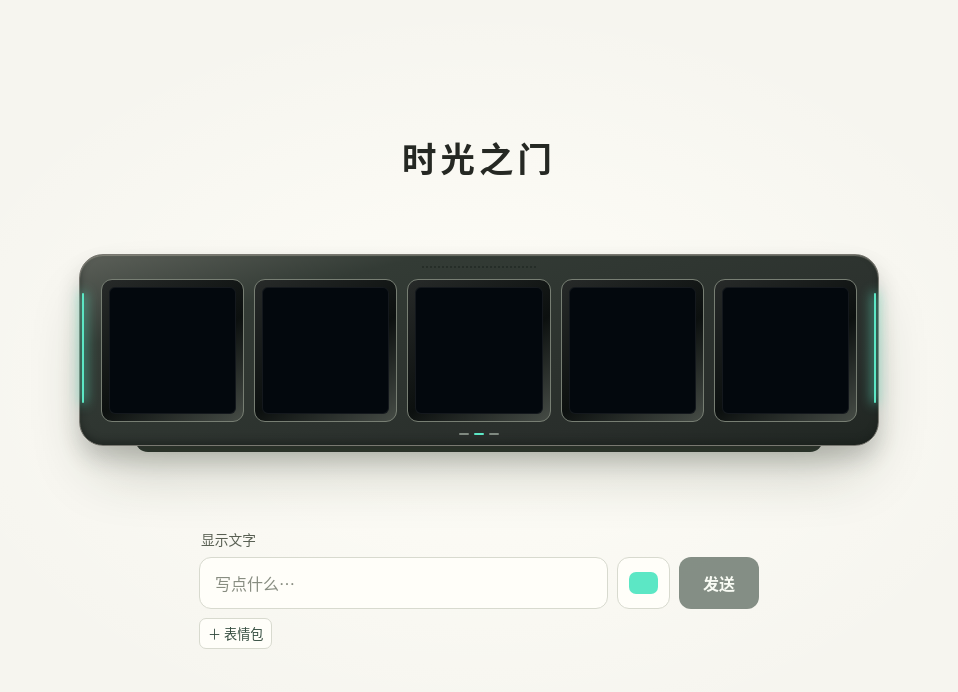
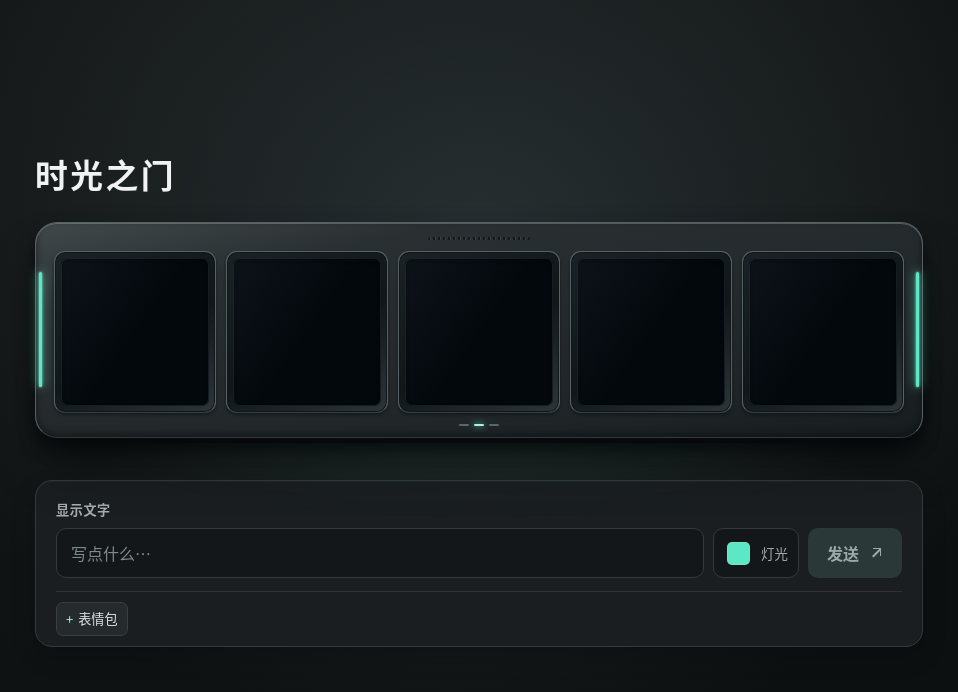
Before and after one commit to W-Mai/timegate-notice, a plain HTML site: page web/index.html in a window 1280 px wide. Shown: the whole page, without its empty margins (161-1119 px from the left). Drawn offline with Linux system fonts and the light colour scheme; no server answers.

Commit message:
Unify the Times Gate control interface

```diff
--- a/web/app.js
+++ b/web/app.js
@@ -114,7 +114,7 @@ input.addEventListener("input", () => {
   updateButton();
   previewDelay = setTimeout(preview, 110);
 });
-color.addEventListener("input", () => gate.style.setProperty("--light", color.value));
+color.addEventListener("input", () => document.documentElement.style.setProperty("--light", color.value));
 chooseSticker.addEventListener("click", () => stickerFile.click());
 stickerFile.addEventListener("change", async () => {
   const file = stickerFile.files[0];
@@ -156,6 +156,7 @@ removeSticker.addEventListener("click", () => {
 });
 
 function applyStatus(snapshot) {
+  form.dataset.phase = snapshot.phase;
   active = busyPhases.has(snapshot.phase);
   noticeId = snapshot.id;
   canRestore = active && !snapshot.readRequested && !["restoring", "restore-retry"].includes(snapshot.phase);
--- a/web/index.html
+++ b/web/index.html
@@ -9,7 +9,7 @@
 </head>
 <body>
   <main>
-    <header><h1>时光之门</h1></header>
+    <header class="page-heading"><h1>时光之门</h1></header>
     <figure class="gate" aria-label="时光之门五屏预览">
       <div class="housing">
         <div class="vents" aria-hidden="true"></div>
@@ -24,19 +24,20 @@
       </div>
       <div class="foot" aria-hidden="true"></div>
     </figure>
-    <form>
+    <form class="composer">
       <label for="message">显示文字</label>
       <div class="controls">
         <input id="message" type="text" placeholder="写点什么…" maxlength="48" autocomplete="off">
         <label class="paint" title="氛围灯颜色">
-          <span class="sr-only">氛围灯颜色</span>
-          <input id="color" type="color" value="#5ce7c5">
+          <input id="color" type="color" value="#5ce7c5" aria-label="氛围灯颜色">
+          <span aria-hidden="true">灯光</span>
         </label>
-        <button type="submit">发送</button>
+        <button type="submit" disabled>发送 <span class="send-arrow" aria-hidden="true"></span></button>
       </div>
+      <div class="toolbar">
         <div class="attachments">
           <input id="sticker-file" type="file" accept="image/gif,image/png,image/jpeg,image/webp,.gif,.png,.jpg,.jpeg,.webp" hidden>
-        <button type="button" id="choose-sticker">＋ 表情包</button>
+          <button type="button" id="choose-sticker"><span aria-hidden="true">+</span> 表情包</button>
           <span id="sticker-name"></span>
           <button type="button" id="remove-sticker" aria-label="移除表情包" title="移除表情包" hidden>×</button>
         </div>
@@ -44,6 +45,7 @@
           <p class="status" aria-live="polite"></p>
           <button type="button" id="mark-read" hidden>标为已读</button>
         </div>
+      </div>
     </form>
   </main>
 </body>
--- a/web/style.css
+++ b/web/style.css
@@ -1,106 +1,314 @@
 :root {
-  color-scheme: light;
+  color-scheme: dark;
   font-family: "PingFang SC", "Noto Sans CJK SC", system-ui, sans-serif;
-  color: #252823;
-  background: #f6f5ef;
+  line-height: 1.5;
+  color: #f0f3f1;
+  background: #0e1112;
   --light: #5ce7c5;
+  --accent: color-mix(in srgb, var(--light) 48%, #eefaf6);
+  --focus: color-mix(in srgb, var(--light) 50%, #a7c8c1);
+  --surface: #1a1e20;
+  --field: #131719;
+  --line: #343a3c;
+  --muted: #a5aeac;
+  --radius: 10px;
   --preview: none;
 }
 
 * { box-sizing: border-box; }
+[hidden] { display: none !important; }
 
 body {
   margin: 0;
   min-height: 100svh;
   display: grid;
   align-items: center;
-  background: radial-gradient(ellipse at 50% 47%, #fffef8 0%, transparent 62%);
+  background:
+    radial-gradient(ellipse at 50% 30%, #272f30 0%, transparent 65%),
+    linear-gradient(155deg, #151819, #0d1011 76%);
 }
 
-main { width: min(900px, calc(100% - 36px)); margin: auto; padding: 56px 0 35px; }
-header { text-align: center; }
-h1 { margin: 0; font-size: clamp(1.3rem, 3.5vw, 2.15rem); font-weight: 650; letter-spacing: .12em; }
+main {
+  width: min(888px, calc(100% - 48px));
+  margin: auto;
+  padding: 56px 0;
+}
 
-.gate {
-  position: relative;
-  isolation: isolate;
-  margin: clamp(32px, 7vw, 72px) auto clamp(42px, 8vw, 83px);
-  width: 94%;
-  max-width: 800px;
+.page-heading { margin: 0 0 clamp(16px, 3vw, 28px); }
+h1 {
+  margin: 0;
+  font-size: clamp(1.55rem, 3.5vw, 2.05rem);
+  font-weight: 620;
+  letter-spacing: .075em;
+  line-height: 1.25;
 }
+
+.gate { position: relative; isolation: isolate; margin: 0; padding-bottom: 8px; }
+.gate::before {
+  content: "";
+  position: absolute;
+  z-index: -1;
+  inset: 22% -3% -21%;
+  border-radius: 50%;
+  background: radial-gradient(ellipse, color-mix(in srgb, var(--light) 17%, transparent), transparent 69%);
+  filter: blur(24px);
+  pointer-events: none;
+}
+
 .housing {
   position: relative;
-  padding: clamp(5px, 1.1vw, 11px) clamp(8px, 2vw, 21px) 0;
-  border: 1px solid #797871;
-  border-radius: clamp(12px, 2.2vw, 24px);
-  background: linear-gradient(165deg, #5c6059 0%, #333b35 23%, #292e2b 77%, #202622 100%);
-  box-shadow: inset 0 1px 1px #e3dfcd55, inset 0 -4px 6px #181e1a90,
-              0 13px 21px #24292330, 0 34px 65px -20px #212a1450;
+  padding: clamp(8px, 1.65vw, 14px) clamp(7px, 1.9vw, 18px) 0;
+  border: 1px solid #596063;
+  border-bottom-color: #34393c;
+  border-radius: clamp(11px, 2.4vw, 22px);
+  background: linear-gradient(168deg, #42494b 0%, #2a3032 22%, #202628 74%, #171c1e 100%);
+  box-shadow: inset 0 1px 0 #d5e5e843, inset 0 -3px 6px #0a0e10a0,
+              0 10px 16px #02040588, 0 31px 52px -15px #000a;
 }
+
 .housing::before, .housing::after {
   content: "";
   position: absolute;
-  top: 20%;
-  bottom: 22%;
-  width: 2px;
+  z-index: 1;
+  top: 23%;
+  bottom: 23%;
+  width: clamp(2px, .36vw, 3px);
   border-radius: 999px;
   background: var(--light);
-  box-shadow: 0 0 12px 1px var(--light);
+  box-shadow: 0 0 11px var(--light), 0 0 3px color-mix(in srgb, var(--light) 75%, white);
 }
-.housing::before { left: 2px; }
-.housing::after { right: 2px; }
-.vents { width: 15%; height: 2px; margin: 0 auto clamp(5px, 1vw, 11px); opacity: .5;
-         background: repeating-linear-gradient(90deg, #18201b 0 2px, transparent 2px 4px); }
-.screens { display: grid; grid-template-columns: repeat(5, minmax(0, 1fr)); gap: clamp(3px, 1vw, 10px); }
-.bezel { padding: clamp(2px, .65vw, 7px); border: 1px solid #777e73; border-radius: clamp(4px, 1vw, 11px);
-         background: linear-gradient(145deg, #272a29, #0c100f 56%, #464c46); }
-.lcd { position: relative; aspect-ratio: 1; border-radius: clamp(1px, .55vw, 6px); background-color: #03080d;
-       background-image: var(--preview); background-size: 500% 100%; background-repeat: no-repeat;
-       box-shadow: inset 0 0 0 1px #fff1; }
+.housing::before { left: 3px; }
+.housing::after { right: 3px; }
+
+.vents {
+  width: 12%;
+  height: 3px;
+  margin: 0 auto clamp(6px, 1vw, 11px);
+  border-radius: 2px;
+  background: repeating-linear-gradient(90deg, #11191c 0 2px, #ffffff13 2px 3px, transparent 3px 5px);
+}
+.screens {
+  display: grid;
+  grid-template-columns: repeat(5, minmax(0, 1fr));
+  gap: clamp(3px, 1vw, 10px);
+}
+.bezel {
+  min-width: 0;
+  padding: clamp(2px, .63vw, 6px);
+  border: 1px solid #586266;
+  border-bottom-color: #353e41;
+  border-radius: clamp(5px, 1.25vw, 11px);
+  background: linear-gradient(150deg, #1a2225 0%, #111719 55%, #2c3539 100%);
+  box-shadow: inset 0 0 0 1px #101719, 0 2px 3px #0c1115a0;
+}
+.lcd {
+  position: relative;
+  aspect-ratio: 1;
+  overflow: hidden;
+  border-radius: clamp(2px, .65vw, 7px);
+  background-color: #03080d;
+  background-image: var(--preview);
+  background-size: 500% 100%;
+  background-repeat: no-repeat;
+}
+.lcd::after {
+  content: "";
+  position: absolute;
+  inset: 0;
+  z-index: 1;
+  border-radius: inherit;
+  box-shadow: inset 0 0 0 1px #bccbd11b, inset 0 2px 5px #02040442;
+  background: linear-gradient(125deg, #bfdfe90d, transparent 52%);
+  pointer-events: none;
+}
 .lcd-1 { background-position: 0% 0; }
 .lcd-2 { background-position: 25% 0; }
 .lcd-3 { background-position: 50% 0; }
 .lcd-4 { background-position: 75% 0; }
 .lcd-5 { background-position: 100% 0; container-type: inline-size; }
-.base { display: flex; justify-content: center; align-items: center; gap: 5px; height: clamp(13px, 2.35vw, 23px); }
-.base i { width: 10px; height: 2px; background: #7f8980; border-radius: 2px; }
-.base i:nth-child(2) { background: var(--light); }
-.foot { position: absolute; z-index: -1; left: 7%; right: 7%; height: 13px; bottom: -6px;
-        border-radius: 0 0 18px 18px; background: #2f3731;
-        box-shadow: 0 14px 44px -7px color-mix(in srgb, var(--light) 70%, transparent); }
 .lcd img { display: block; width: 100%; height: 100%; border-radius: inherit; }
 .lcd-5 img { position: absolute; top: 0; left: 8.59375%; width: 82.8125%; height: 82.8125%; }
-#sent-time { position: absolute; z-index: 1; right: 3.9%; bottom: 3.9%; font: 700 clamp(6px, 1.5vw, 18px)/1 sans-serif;
-             font-size: 14cqw; color: #f4fcff; font-variant-numeric: tabular-nums; }
+#sent-time {
+  position: absolute;
+  z-index: 2;
+  right: 3.9%;
+  bottom: 3.9%;
+  font: 700 clamp(6px, 1.5vw, 18px)/1 sans-serif;
+  font-size: 14cqw;
+  font-variant-numeric: tabular-nums;
+  color: #f4fcff;
+}
+.base {
+  display: flex;
+  justify-content: center;
+  align-items: center;
+  gap: 5px;
+  height: clamp(13px, 2.4vw, 24px);
+}
+.base i { width: clamp(5px, 1vw, 10px); height: 2px; background: #596769; border-radius: 2px; }
+.base i:nth-child(2) { background: var(--accent); box-shadow: 0 0 6px var(--light); }
+.foot {
+  position: absolute;
+  z-index: -1;
+  right: 9%;
+  bottom: 3px;
+  left: 9%;
+  height: 13px;
+  border-radius: 0 0 14px 14px;
+  background: linear-gradient(#262d30, #141a1d);
+}
 .gate.is-playing .lcd:not(.has-sticker) { animation: flash 1s step-end infinite; }
 .gate.is-playing .housing::before, .gate.is-playing .housing::after { animation: breathe 2s ease-in-out infinite; }
 @keyframes flash { 75% { background-image: none; } }
 @keyframes breathe { 50% { opacity: .15; } }
-@media (prefers-reduced-motion: reduce) { *, *::before, *::after { animation: none !important; } }
 
-form { width: min(560px, 100%); margin: auto; }
-form > label { display: block; font-size: .86rem; margin: 0 0 8px 2px; color: #585f52; }
-.controls { display: flex; align-items: stretch; gap: 9px; }
+.composer {
+  margin-top: clamp(22px, 4vw, 34px);
+  padding: 19px 20px 0;
+  border: 1px solid var(--line);
+  border-radius: 17px;
+  background: var(--surface);
+  box-shadow: 0 10px 24px #0003, inset 0 1px 0 #ffffff08;
+}
+.composer > label {
+  display: block;
+  margin-bottom: 9px;
+  color: var(--muted);
+  font-size: .82rem;
+  font-weight: 550;
+  letter-spacing: .045em;
+}
+.controls { display: grid; grid-template-columns: minmax(0, 1fr) auto auto; gap: 9px; }
 input, button { font: inherit; }
-input[type="text"] {
-  width: 100%; min-width: 0; min-height: 52px; padding: 12px 15px;
-  border: 1px solid #d8dacf; border-radius: 12px; background: #fffef9; color: inherit;
+button { cursor: pointer; }
+button:disabled { cursor: default; }
+
+input[type="text"], .paint {
+  min-height: 50px;
+  border: 1px solid var(--line);
+  border-radius: var(--radius);
+  background: var(--field);
+  color: inherit;
 }
-input::placeholder { color: #888d81; }
-.paint { display: grid; place-items: center; flex: 0 0 53px; border: 1px solid #d8dacf; background: #fffef9; border-radius: 12px; }
-input[type="color"] { width: 43px; height: 40px; border: 0; background: none; padding: 5px; cursor: pointer; }
-input[type="color"]::-webkit-color-swatch { border: 0; border-radius: 7px; }
-input[type="color"]::-moz-color-swatch { border: 0; border-radius: 7px; }
-.controls button { flex: 0 0 auto; min-width: 80px; padding: 0 18px; border: 0; border-radius: 12px;
-                   color: #f9fff7; background: #26392d; font-weight: 650; cursor: pointer; }
-.attachments { display: flex; align-items: center; gap: 9px; padding-top: 9px; font-size: .82rem; color: #5a6355; }
-.attachments button, #mark-read { padding: 5px 8px; border: 1px solid #d8dacf; border-radius: 7px;
-                                  background: #fffef9; color: #344c3f; white-space: nowrap; cursor: pointer; }
-.attachments span { overflow: hidden; text-overflow: ellipsis; white-space: nowrap; }
-button:disabled { opacity: .55; cursor: default; }
-:focus-visible { outline: 3px solid #2c806b; outline-offset: 3px; }
-.feedback { min-height: 28px; margin: 12px 2px 0; display: flex; align-items: center; justify-content: space-between; gap: 10px; }
-.status { margin: 0; font-size: .83rem; color: #5a6355; }
-#mark-read { font-size: .82rem; }
-.status[data-error="true"] { color: #a33a28; }
-.sr-only { position: absolute; width: 1px; height: 1px; padding: 0; overflow: hidden; clip: rect(0, 0, 0, 0); white-space: nowrap; }
+input[type="text"] { width: 100%; min-width: 0; padding: 10px 14px; font-size: 1rem; }
+input::placeholder { color: #7f8b89; }
+.paint {
+  display: flex;
+  align-items: center;
+  gap: 8px;
+  padding: 0 10px;
+  color: var(--muted);
+  font-size: .84rem;
+  white-space: nowrap;
+  cursor: pointer;
+}
+.paint:hover, .paint:focus-within { border-color: #657371; }
+input[type="color"] {
+  appearance: none;
+  width: 29px;
+  height: 29px;
+  padding: 3px;
+  border: 0;
+  background: none;
+  cursor: pointer;
+}
+input[type="color"]::-webkit-color-swatch-wrapper { padding: 0; }
+input[type="color"]::-webkit-color-swatch { border: 1px solid #b9e4db42; border-radius: 5px; }
+input[type="color"]::-moz-color-swatch { border: 1px solid #b9e4db42; border-radius: 5px; }
+.controls button {
+  display: flex;
+  justify-content: center;
+  align-items: center;
+  gap: 10px;
+  min-width: 94px;
+  padding: 0 14px;
+  border: 1px solid transparent;
+  border-radius: var(--radius);
+  background: var(--accent);
+  color: #071815;
+  font-weight: 700;
+  line-height: 1.2;
+  white-space: nowrap;
+}
+.controls button:hover:not(:disabled) { background: color-mix(in srgb, var(--accent) 80%, white); }
+.controls button:disabled { background: #2a3837; color: #9aaba7; }
+.send-arrow {
+  position: relative;
+  width: 14px;
+  height: 14px;
+}
+.send-arrow::before {
+  content: "";
+  position: absolute;
+  top: 2px;
+  right: 2px;
+  width: 7px;
+  height: 7px;
+  border-top: 1.5px solid currentColor;
+  border-right: 1.5px solid currentColor;
+}
+.send-arrow::after {
+  content: "";
+  position: absolute;
+  top: 6px;
+  right: 1px;
+  width: 11px;
+  height: 1.5px;
+  background: currentColor;
+  transform: rotate(-45deg);
+}
+
+.toolbar {
+  display: grid;
+  grid-template-columns: minmax(0, 1fr) auto;
+  align-items: center;
+  gap: 12px;
+  min-height: 55px;
+  margin-top: 13px;
+  border-top: 1px solid #2d3335;
+}
+.attachments, .feedback { min-width: 0; display: flex; align-items: center; gap: 8px; }
+.feedback { justify-content: flex-end; }
+.attachments button, #mark-read {
+  flex: none;
+  min-height: 34px;
+  padding: 4px 9px;
+  border: 1px solid #393f41;
+  border-radius: 7px;
+  background: #252a2c;
+  color: #e0e5e3;
+  font-size: .82rem;
+  white-space: nowrap;
+}
+.attachments button:hover:not(:disabled), #mark-read:hover:not(:disabled) { background: #333b3d; }
+.attachments button:disabled, #mark-read:disabled { opacity: .6; }
+#choose-sticker span { margin-right: 2px; color: var(--accent); }
+#sticker-name {
+  overflow: hidden;
+  color: var(--muted);
+  font-size: .8rem;
+  text-overflow: ellipsis;
+  white-space: nowrap;
+}
+#sticker-name:empty, .status:empty { display: none; }
+.status { margin: 0; color: var(--muted); font-size: .82rem; font-variant-numeric: tabular-nums; }
+.composer[data-phase="playing"] .status, .composer[data-phase="read"] .status, #mark-read { color: var(--accent); }
+.composer .status[data-error="true"] { color: #ffb7a5; }
+:focus-visible { outline: 2px solid var(--focus); outline-offset: 3px; }
+
+@media (max-width: 520px) {
+  main { width: calc(100% - 28px); padding: 38px 0; }
+  .composer { padding: 14px 12px 0; border-radius: 13px; }
+  .controls { gap: 6px; }
+  .paint { padding: 0 7px; }
+  .paint span { display: none; }
+  .controls button { min-width: 64px; padding: 0 9px; gap: 4px; }
+  .send-arrow { display: none; }
+  .toolbar { grid-template-columns: minmax(0, 1fr); gap: 4px; min-height: 48px; padding: 6px 0; }
+  .feedback { justify-content: space-between; }
+  .feedback:has(.status:empty):has(#mark-read[hidden]) { display: none; }
+}
+
+@media (prefers-reduced-motion: reduce) {
+  .gate.is-playing .lcd, .gate.is-playing .housing::before, .gate.is-playing .housing::after { animation: none; }
+}
```
Also changed, not shown: 2 other files. Lines whose indentation alone changed are shown as unchanged.
